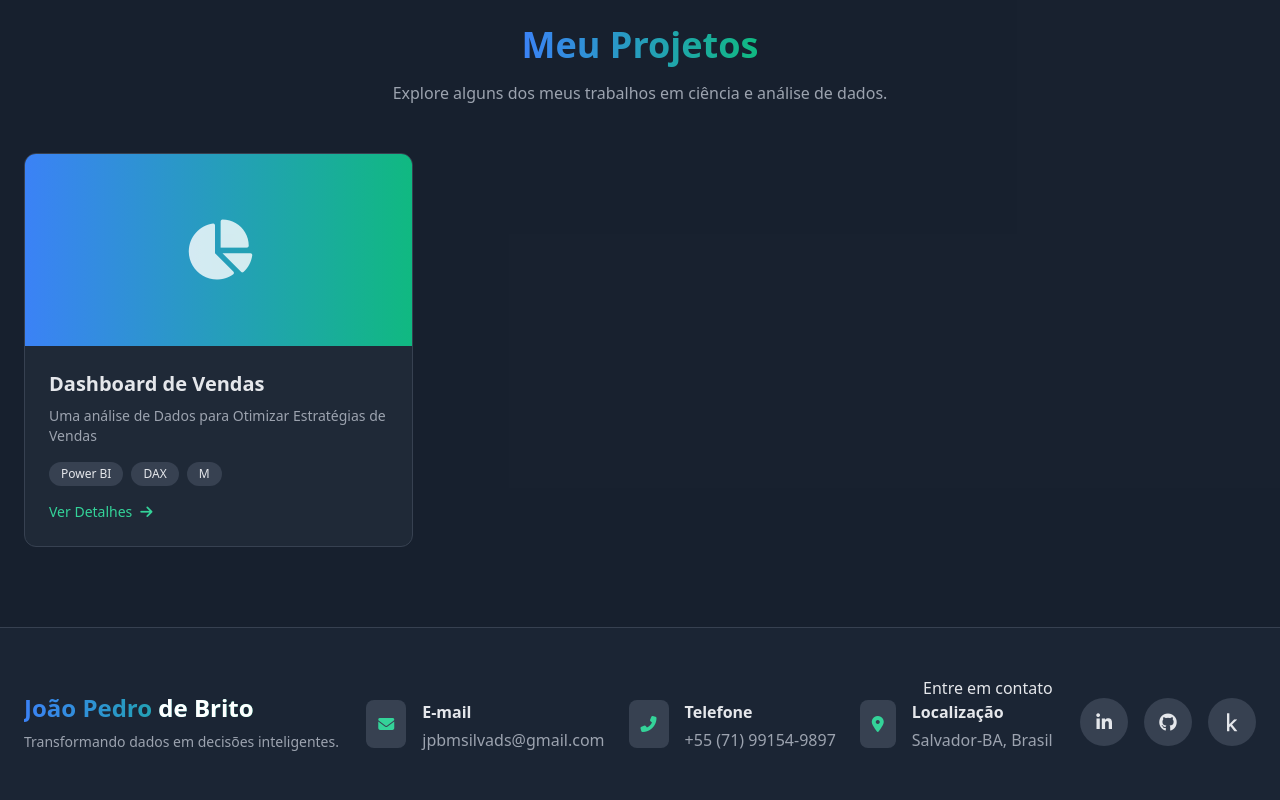
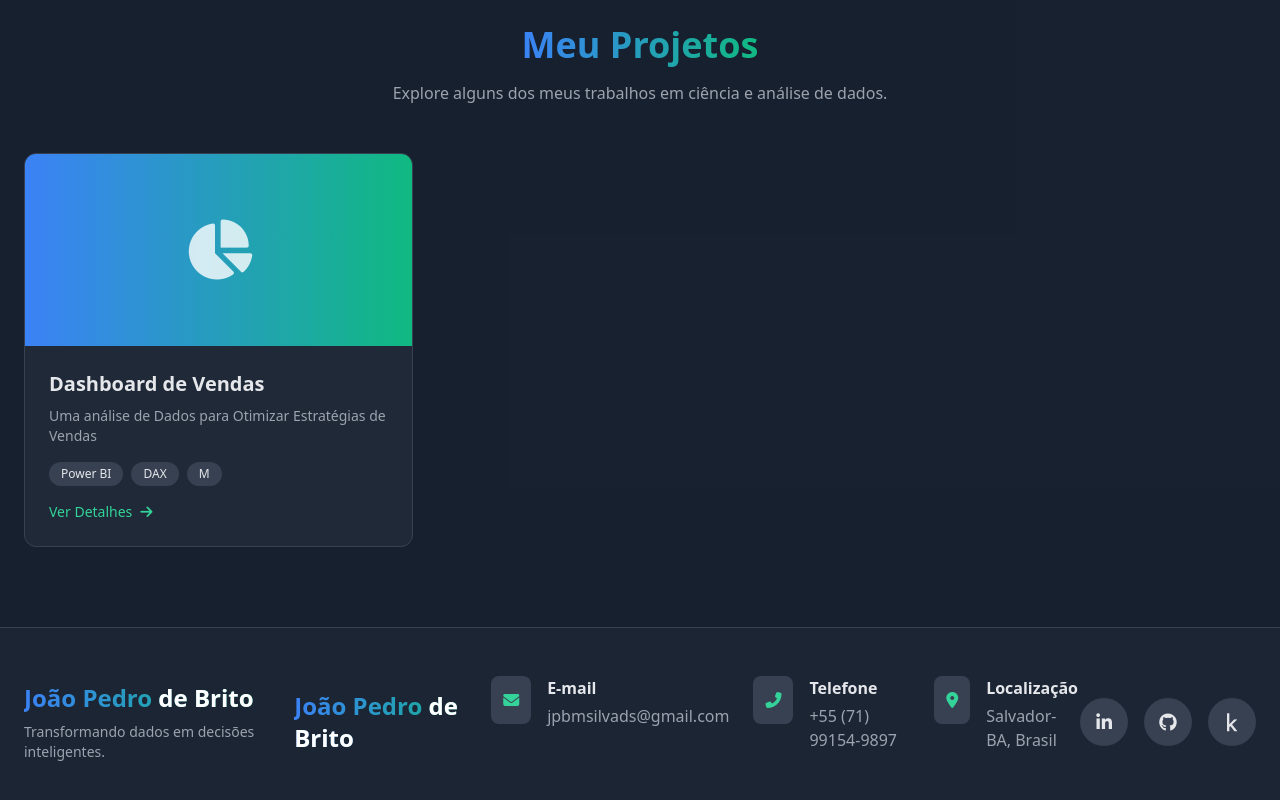
Before and after one commit to jotta-pe/jotta-pe.github.io, a plain HTML site: page index.html in a window 1280 px wide. Shown: the part 2307-3107 px from the top of the page. Drawn offline with nearby package versions, Linux system fonts and the light colour scheme.

Commit message:
Update test index.html

```diff
--- a/index.html
+++ b/index.html
@@ -603,13 +603,14 @@
         <div class="container mx-auto px-6">
             <div class="flex flex-col md:flex-row justify-between items-center">
                 <div class="mb-6 md:mb-0">
-                    <a href="#" class="text-2xl font-bold gradient-text">João Pedro<span class="text-white"> de Brito</span></a>
+                    <a class="text-2xl font-bold gradient-text">João Pedro<span class="text-white"> de Brito</span></a>
                     <p class="text-gray-400 mt-2 text-sm">
                         Transformando dados em decisões inteligentes.
                     </p>
                 </div>
+                <a class="text-2xl font-bold gradient-text">João Pedro<span class="text-white"> de Brito</span></a>
                 <div id="contact" class="flex flex-col items-center md:items-end">
-                    Entre em contato
+
                     <div class="flex space-x-6 mb-4">
                             <div class="flex items-start">
                                 <div class="bg-gray-700 p-3 rounded-lg mr-4">
```
